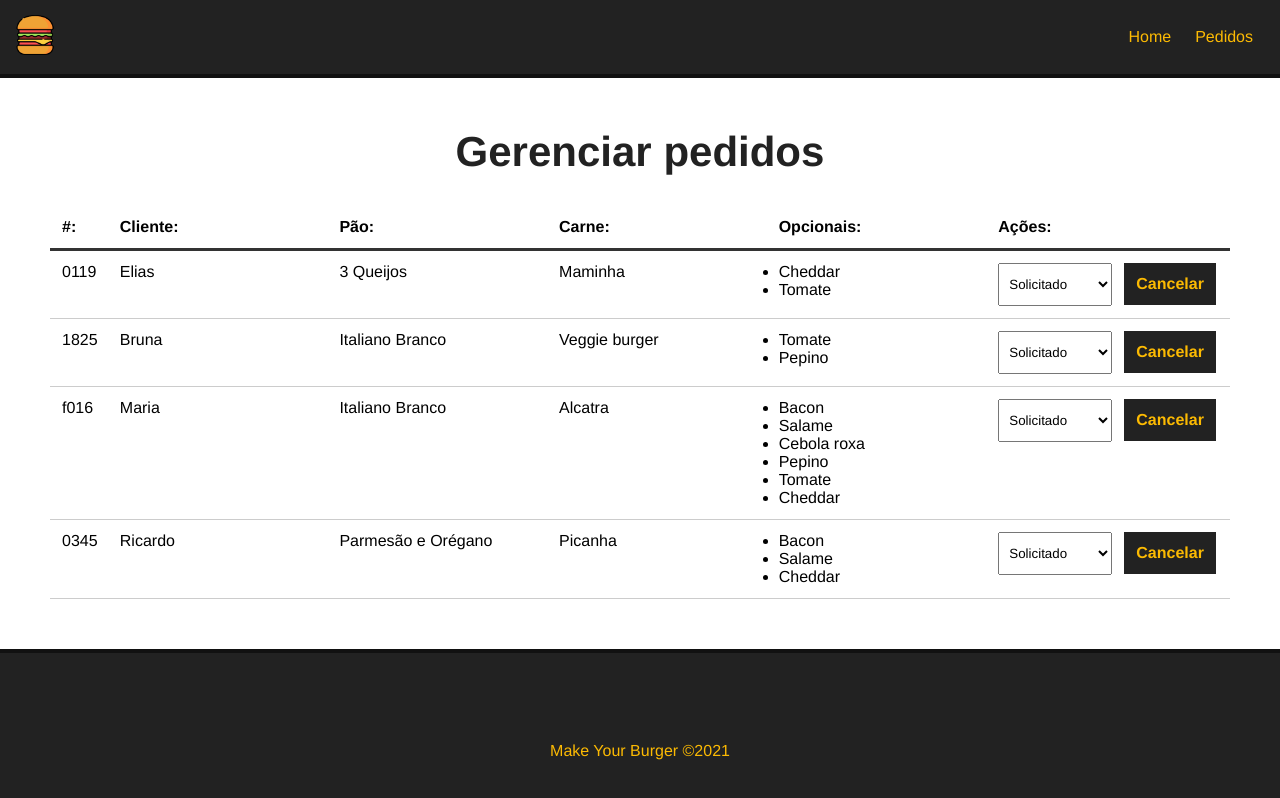
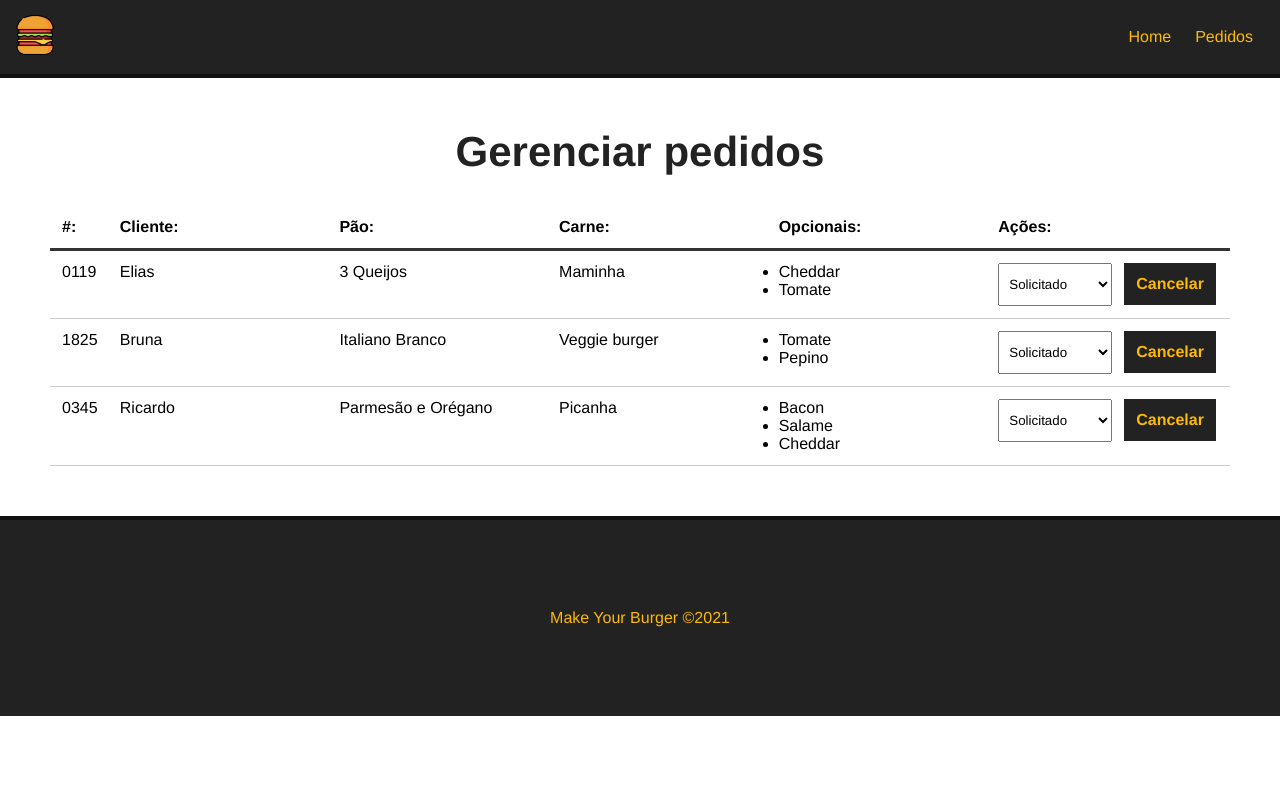
Before and after one commit to eliatos74/make-your-burger-vue-js, a Vue app: page /pedidos in a window 1280 px wide. Shown: the top 798 px of the page. Built offline with nearby package versions, Linux system fonts and the light colour scheme; data requests are answered from the project's data file.

Commit message:
Removendo pedidos do sistema

```diff
--- a/db/db.json
+++ b/db/db.json
@@ -101,21 +101,6 @@
       "status": "Solicitado"
     },
     {
-      "id": "f016",
-      "nome": "Maria",
-      "carne": "Alcatra",
-      "pao": "Italiano Branco",
-      "opcionais": [
-        "Bacon",
-        "Salame",
-        "Cebola roxa",
-        "Pepino",
-        "Tomate",
-        "Cheddar"
-      ],
-      "status": "Solicitado"
-    },
-    {
       "id": "0345",
       "nome": "Ricardo",
       "carne": "Picanha",
--- a/src/components/Dashboard.vue
+++ b/src/components/Dashboard.vue
@@ -26,11 +26,18 @@
         <div>
           <select name="status" id="status">
             <option value="">Selecione</option>
-            <option v-for="s in status" :key="s.id" value="s.tipo" :selected="burger.status == s.tipo">
+            <option
+              v-for="s in status"
+              :key="s.id"
+              value="s.tipo"
+              :selected="burger.status == s.tipo"
+            >
               {{ s.tipo }}
             </option>
           </select>
-          <button class="delete-btn">Cancelar</button>
+          <button class="delete-btn" @click="deleteBurger(burger.id)">
+            Cancelar
+          </button>
         </div>
       </div>
     </div>
@@ -68,6 +75,17 @@
       const data = await req.json();
 
       this.status = data;
+    },
+    async deleteBurger(id) {
+      const req = await fetch(`http://localhost:3000/burgers/${id}`, {
+        method: "DELETE",
+      });
+
+      const res = await req.json();
+
+      // mensagem de pedido deletado do sistema
+
+      this.getPedidos();
     },
   },
   mounted() {
```
